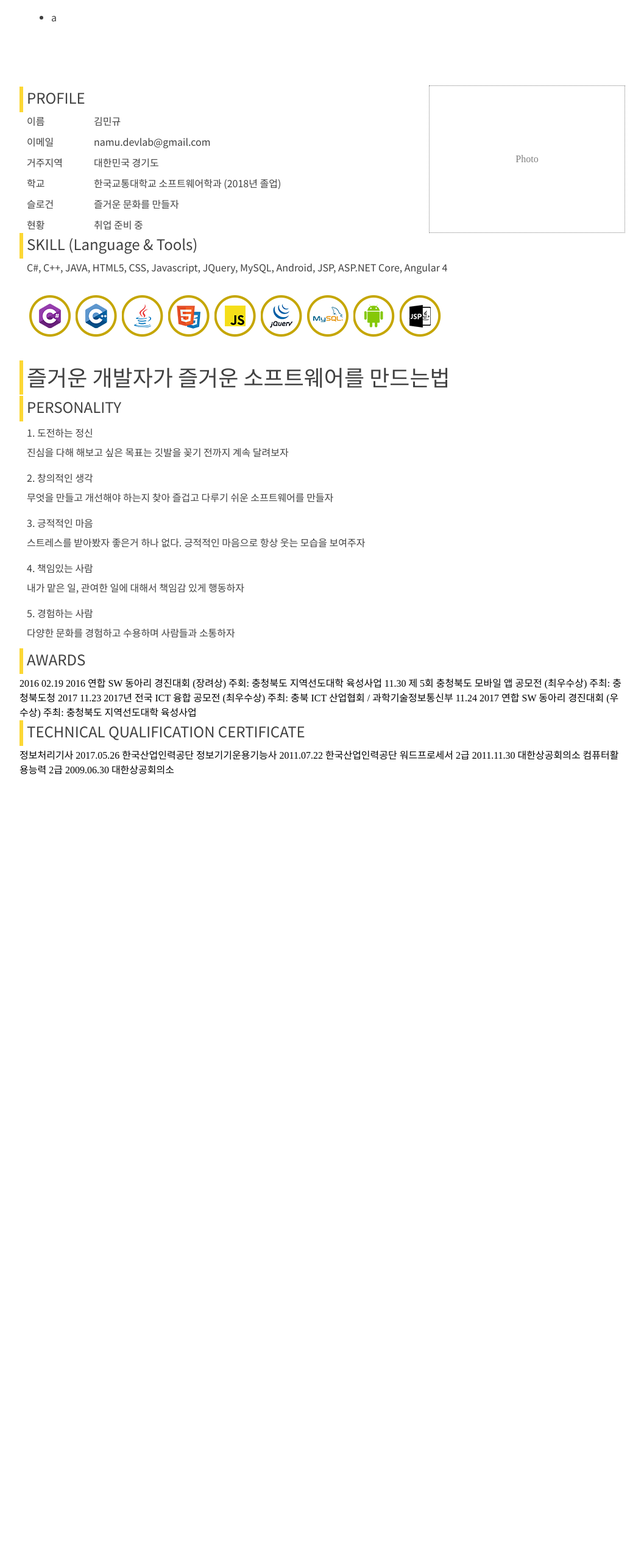
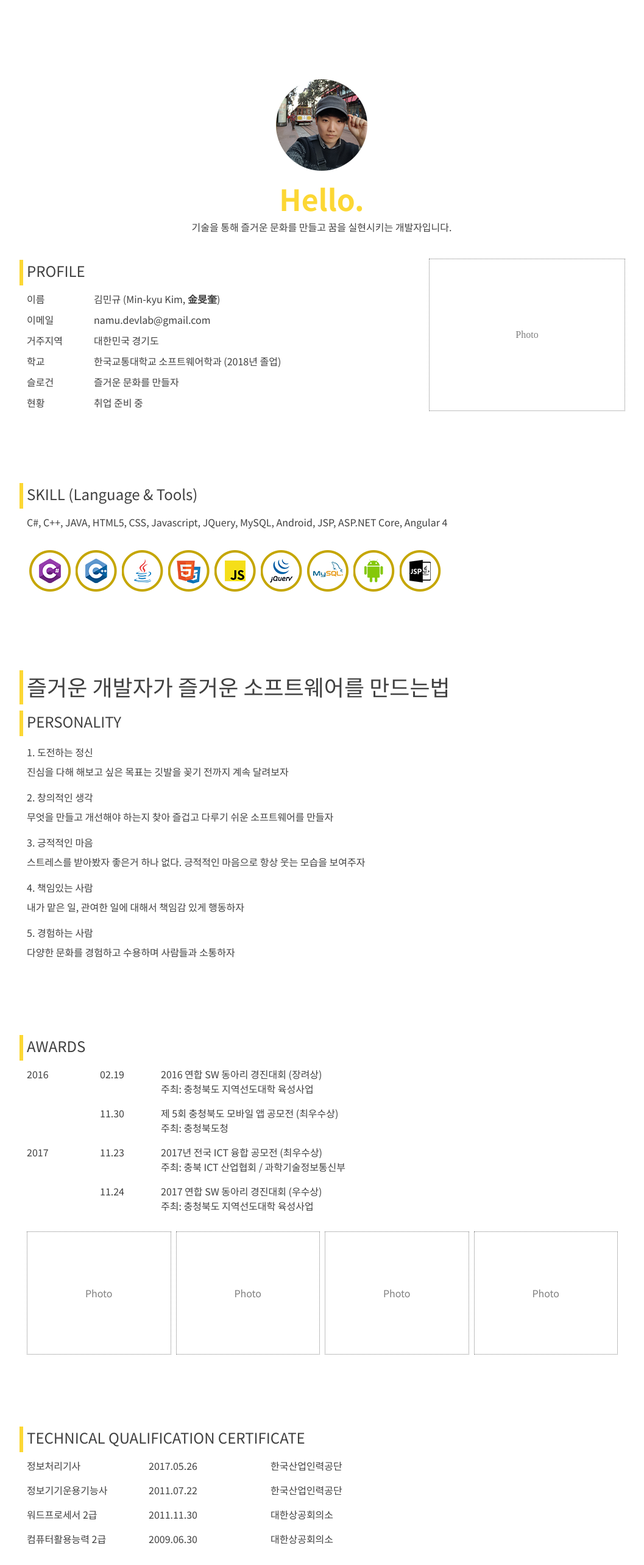
Before and after one commit to Namu-Labs/namulabs-site, an Angular app: page / in a window 1280 px wide. Shown: the part 120-2686 px from the top of the page at 61% size, without its empty margins (112-1169 px from the left). Before the commit the page ends 1393 px from the top, so only its background shows below. Built offline with nearby package versions, Linux system fonts and the light colour scheme.

Commit message:
about page update (18042019)

```diff
--- a/src/app/pages/about/about.component.css
+++ b/src/app/pages/about/about.component.css
@@ -1,5 +1,14 @@
+section.division {
+    margin-bottom: 120px;
+}
+
+section.about-my-photo {
+    margin-top: 120px;
+}
+
 .section-title {
-    margin: 2px 0;
+    margin-top: 2px;
+    margin-bottom: 10px;
     width: auto;
     height: 42px;
     font-size: 24px;
@@ -41,8 +50,49 @@
 .awards-grid-container {
     display: grid;
     width: auto;
-    grid-template-columns: 100px 100px auto;
+    grid-template-columns: 120px 100px auto;
+    grid-row-gap: 16px;
+}
 
+.awards-grid-imagebox {
+    display: grid;
+    margin: 30px 0;
+    width: auto;
+    height: 200px;
+    grid-template-columns: auto auto auto auto;
+    grid-gap: 10px;
+}
+
+.cerificate-grid-container {
+    display: grid;
+    width: auto;
+    grid-template-columns: 200px 200px 200px;
+    grid-row-gap: 16px;
+}
+
+.self-intro {
+    margin: 0 auto;
+    width: 600px;
+}
+
+.self-intro > img {
+    display: block;
+    margin: 0 auto;
+    padding: 10px 0;
+}
+
+.self-intro > div {
+    text-align: center;
+}
+
+.self-intro > #hello {
+    font-size: 48px;
+    font-weight: 700;
+    color: var(--colorPrimary);
+}
+
+.self-intro > #intro {
+    padding-bottom: 40px;
 }
 
 .skill-list {
--- a/src/app/pages/about/about.component.html
+++ b/src/app/pages/about/about.component.html
@@ -1,15 +1,14 @@
 <section class="container">
-  <div style="margin-bottom: 100px;">
-    <div class="section-contents">
-      <ul>
-        <li>
-          a
-        </li>
-      </ul>
+
+  <section class="about-my-photo">
+    <div class="section-contents self-intro">
+      <img src="/assets/images/img_profile.png" />
+      <div id="hello">Hello.</div>
+      <div id="intro">기술을 통해 즐거운 문화를 만들고 꿈을 실현시키는 개발자입니다.</div>
     </div>
-  </div>
+  </section>
 
-  <section class="about-profile grid-two-col-section">
+  <section class="about-profile division grid-two-col-section">
     <article>
       <div class="section-title">
         <div>PROFILE</div>
@@ -17,7 +16,7 @@
       <div class="section-contents">
         <div class="profile-grid-container">
           <div>이름</div>
-          <div>김민규</div>
+          <div>김민규 (Min-kyu Kim, <span style="font-family: var(--fontNanumGothic); font-weight: 600;">金旻奎</span>)</div>
           <div>이메일</div>
           <div>namu.devlab@gmail.com</div>
           <div>거주지역</div>
@@ -36,7 +35,7 @@
     </article>
   </section>
 
-  <section class="about-skill">
+  <section class="about-skill division">
     <div class="section-title">
       <div>SKILL (Language &amp; Tools)</div>
     </div>
@@ -64,7 +63,7 @@
     </div>
   </section>
 
-  <section class="about-personality">
+  <section class="about-personality division">
     <div class="section-title">
       <div>PERSONALITY</div>
     </div>
@@ -92,31 +91,52 @@
     </div>
   </section>
 
-  <section class="about-awards">
+  <section class="about-awards division">
     <div class="section-title">
       <div>AWARDS</div>
     </div>
     <div class="section-contents">
       <div class="awards-grid-container">
+        <div style="grid-row-start: 1; grid-row-end: 3;">2016</div>
+        <div>02.19</div>
+        <div>2016 연합 SW 동아리 경진대회 (장려상)<br />주최: 충청북도 지역선도대학 육성사업</div>
+        <div>11.30</div>
+        <div>제 5회 충청북도 모바일 앱 공모전 (최우수상)<br />주최: 충청북도청</div>
+        <div style="grid-row-start: 3; grid-row-end: 5;">2017</div>
+        <div>11.23</div>
+        <div>2017년 전국 ICT 융합 공모전 (최우수상)<br />주최: 충북 ICT 산업협회 / 과학기술정보통신부</div>
+        <div>11.24</div>
+        <div>2017 연합 SW 동아리 경진대회 (우수상)<br />주최: 충청북도 지역선도대학 육성사업</div>
+      </div>
+      <div class="awards-grid-imagebox">
+          <div id="photo_area_temp" style="display: flex; justify-content: center; align-items: center; width: 100%; height: 100%; border: 1px dotted gray; color: gray;">Photo</div>
+          <div id="photo_area_temp" style="display: flex; justify-content: center; align-items: center; width: 100%; height: 100%; border: 1px dotted gray; color: gray;">Photo</div>
+          <div id="photo_area_temp" style="display: flex; justify-content: center; align-items: center; width: 100%; height: 100%; border: 1px dotted gray; color: gray;">Photo</div>
+          <div id="photo_area_temp" style="display: flex; justify-content: center; align-items: center; width: 100%; height: 100%; border: 1px dotted gray; color: gray;">Photo</div>
       </div>
     </div>
-    2016  02.19 2016 연합 SW 동아리 경진대회 (장려상)
-                주회: 충청북도 지역선도대학 육성사업
-          11.30 제 5회 충청북도 모바일 앱 공모전 (최우수상)
-                주최: 충청북도청
-    2017  11.23 2017년 전국 ICT 융합 공모전 (최우수상)
-                주최: 충북 ICT 산업협회 / 과학기술정보통신부
-          11.24 2017 연합 SW 동아리 경진대회 (우수상)
-                주최: 충청북도 지역선도대학 육성사업
   </section>
 
-  <section class="about-cerificate">
+  <section class="about-cerificate division">
     <div class="section-title">
       <div>TECHNICAL QUALIFICATION CERTIFICATE</div>
     </div>
-    정보처리기사        2017.05.26    한국산업인력공단
-    정보기기운용기능사  2011.07.22    한국산업인력공단
-    워드프로세서 2급    2011.11.30    대한상공회의소
-    컴퓨터활용능력 2급  2009.06.30    대한상공회의소
+    <div class="section-contents">
+      <div class="cerificate-grid-container">
+          <div>정보처리기사</div>
+          <div>2017.05.26</div>
+          <div>한국산업인력공단</div>
+          <div>정보기기운용기능사</div>
+          <div>2011.07.22</div>
+          <div>한국산업인력공단</div>
+          <div>워드프로세서 2급</div>
+          <div>2011.11.30</div>
+          <div>대한상공회의소</div>
+          <div>컴퓨터활용능력 2급</div>
+          <div>2009.06.30</div>
+          <div>대한상공회의소</div>
+        </div>
+    </div>
   </section>
+
 </section>
--- a/src/styles.css
+++ b/src/styles.css
@@ -10,7 +10,7 @@
 @import url('https://fonts.googleapis.com/css?family=Orbitron:700');
 @import url('https://fonts.googleapis.com/earlyaccess/notosanskr.css');
 @import url('https://fonts.googleapis.com/css?family=Titillium+Web');
-@import url('https://fonts.googleapis.com/css?family=Nanum+Pen+Script');
+@import url('https://fonts.googleapis.com/css?family=Nanum+Gothic');
 
 /* Default Style */
 :root {
@@ -26,7 +26,7 @@
     --fontPrimary: 'Noto Sans KR', sans-serif;
     --fontTitle: 'Orbitron', sans-serif;
     --fontSubject: 'Titillium Web', sans-serif;
-    --fontNanumPen: 'Nanum Pen Script', cursive;
+    --fontNanumGothic: 'Nanum Gothic', sans-serif;
 
     /* z-index */
     --zIndex-navbar: 100;
```
Also changed, not shown: src/assets/images/img_profile.png (added).
